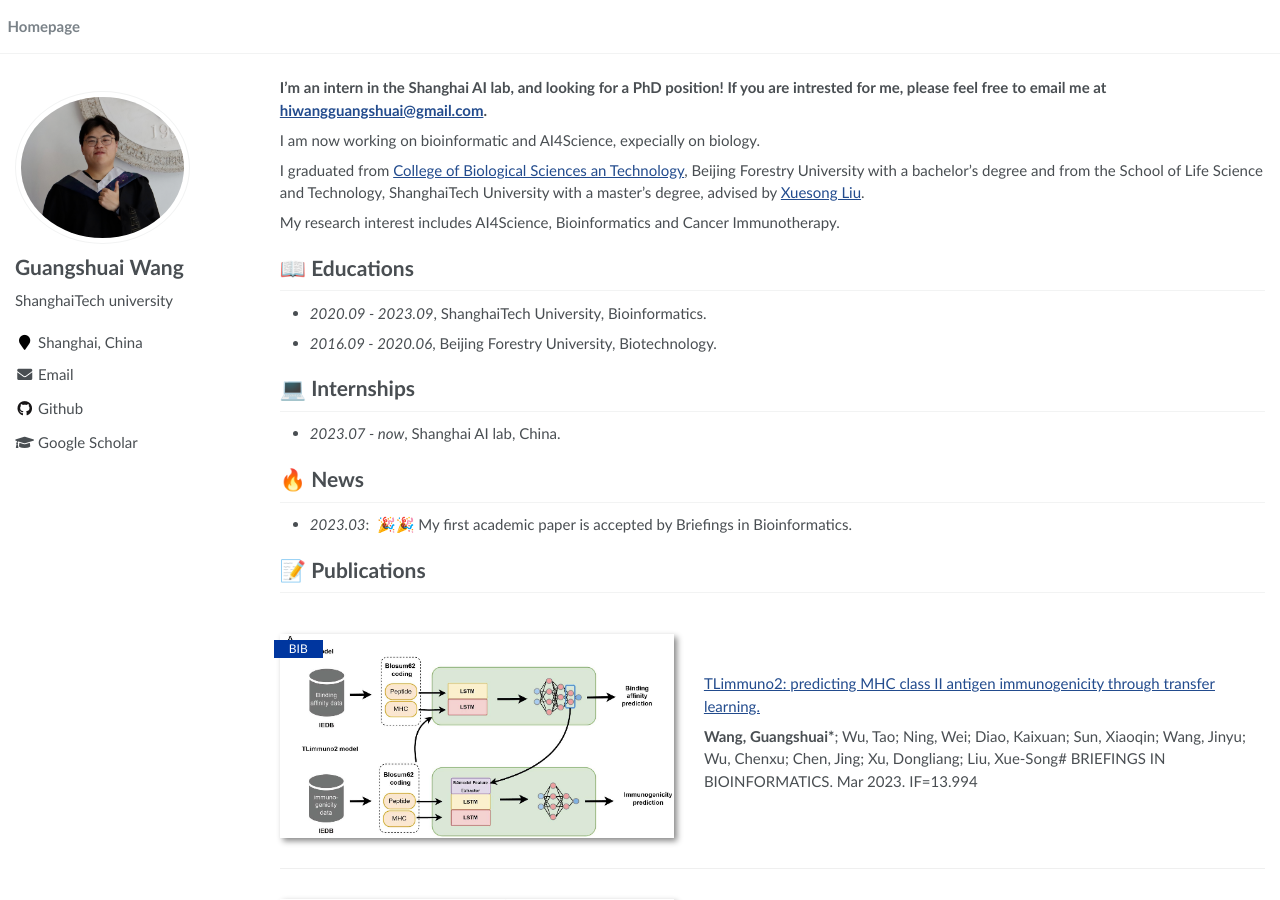
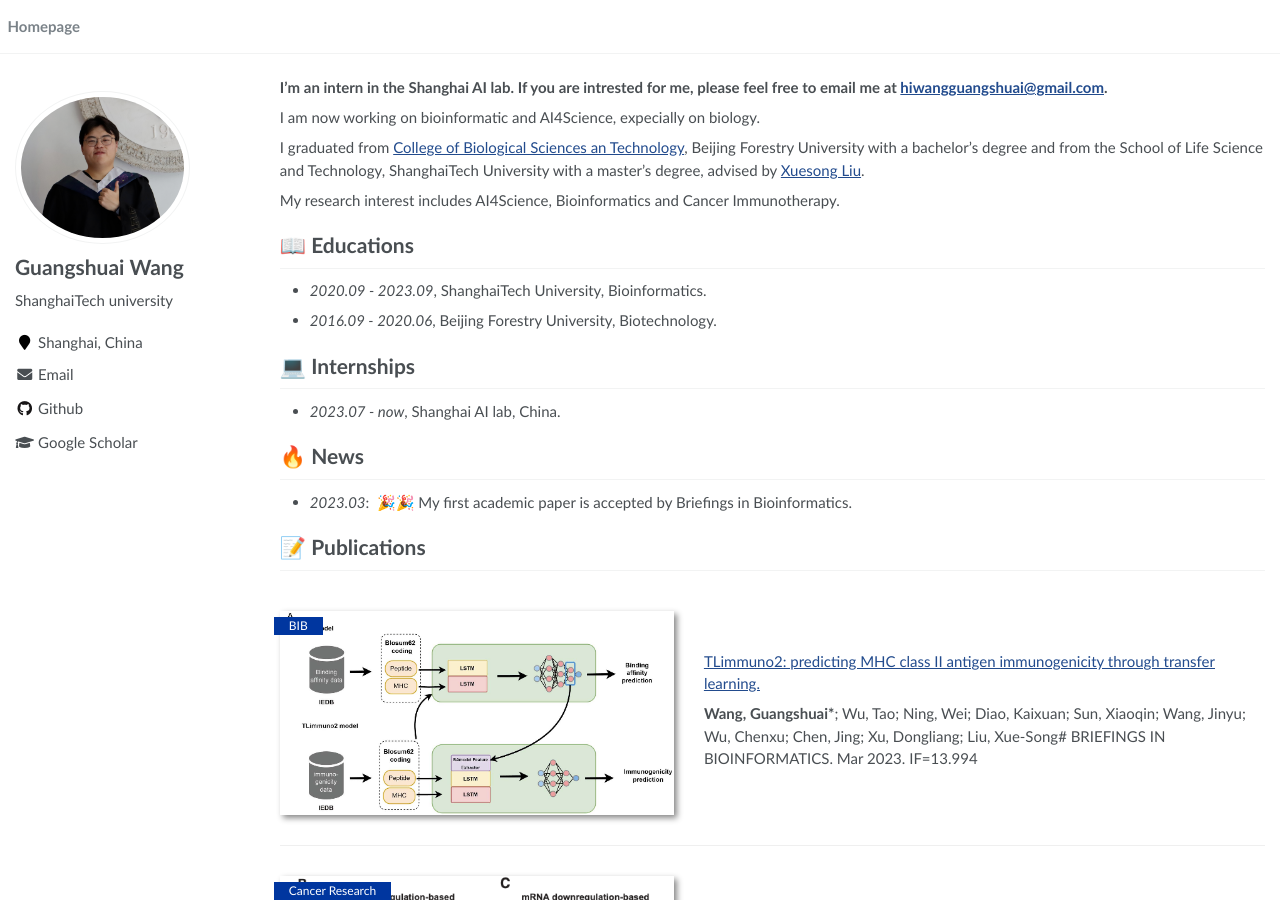
Before and after one commit to GuangShuaiWang/hompage, a Jekyll site: the page built from _pages/about.md, in a window 1280 px wide and 900 px high. Built offline with Jekyll 4.4.1, drawn with Linux system fonts in a browser that asks for light colours.

Commit message:
Update about.md

```diff
--- a/_pages/about.md
+++ b/_pages/about.md
@@ -17,7 +17,7 @@ redirect_from:
 
 <span class='anchor' id='about-me'></span>
 
-**I'm an intern in the Shanghai AI lab, and looking for a PhD position! If you are intrested for me, please feel free to email me at [hiwangguangshuai@gmail.com](mailto:hiwangguangshuai@gmail.com).**
+**I'm an intern in the Shanghai AI lab. If you are intrested for me, please feel free to email me at [hiwangguangshuai@gmail.com](mailto:hiwangguangshuai@gmail.com).**
 
 I am now working on bioinformatic and AI4Science, expecially on biology.
 
```
